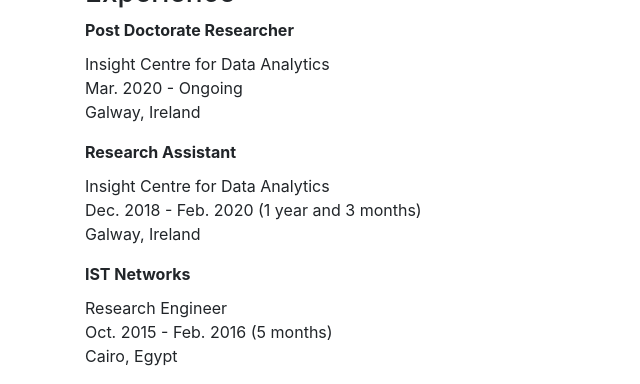
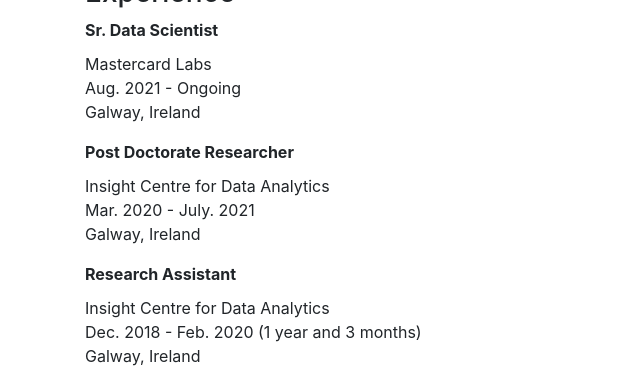
Before and after one commit to samehkamaleldin/samehkamaleldin.github.io, a Jekyll site: the page built from people.html, in a window 1280 px wide and 900 px high, cut to the strip 516-900 px from the top of the window. Shown: the whole strip, without its empty margins (0-640 px from the left). Built offline with Jekyll 4.4.1, drawn with Linux system fonts in a browser that asks for light colours; nearby versions of some CDN libraries.

Commit message:
update jobs and news

```diff
--- a/_data/people.yml
+++ b/_data/people.yml
@@ -1,7 +1,13 @@
+
+sr_ds:
+    display_name: "Sr. Data Scientist"
+    bio:  Mastercard Labs <br> Aug. 2021 - Ongoing <br> Galway, Ireland
+    role: faculty
+    image: /img/mastercard_logo.jpg
 
 postdoc:
     display_name: "Post Doctorate Researcher"
-    bio:  Insight Centre for Data Analytics <br> Mar. 2020 - Ongoing <br> Galway, Ireland
+    bio:  Insight Centre for Data Analytics <br> Mar. 2020 - July. 2021 <br> Galway, Ireland
     role: faculty
     image: /img/insight_logo.jpg
 
```
Also changed, not shown: _posts/2021-08-17-join_mastercard.md (added, +7 -0 lines), img/mastercard_logo.png (added), 1 other file.
